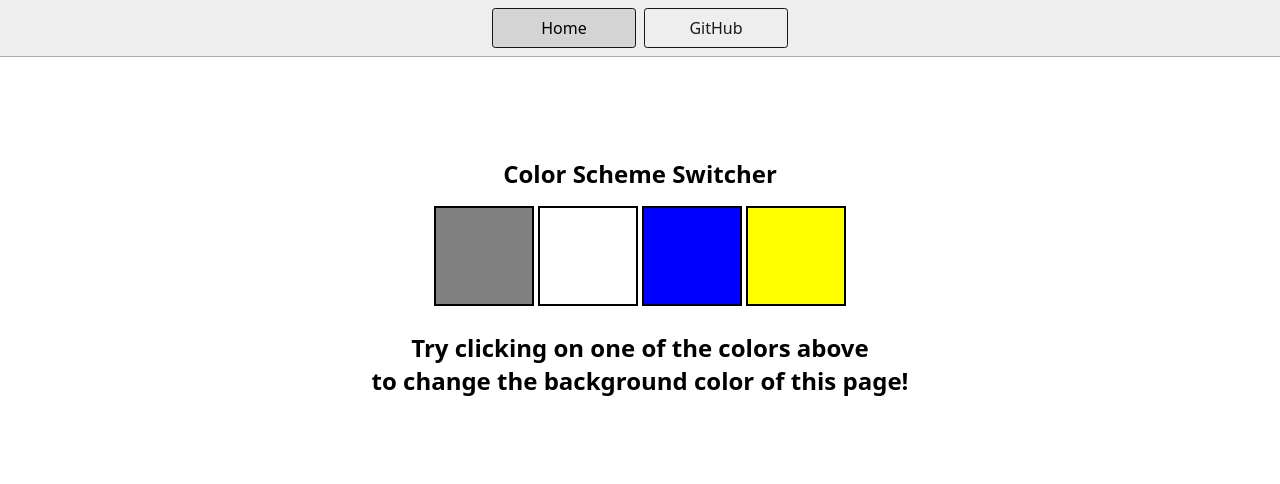
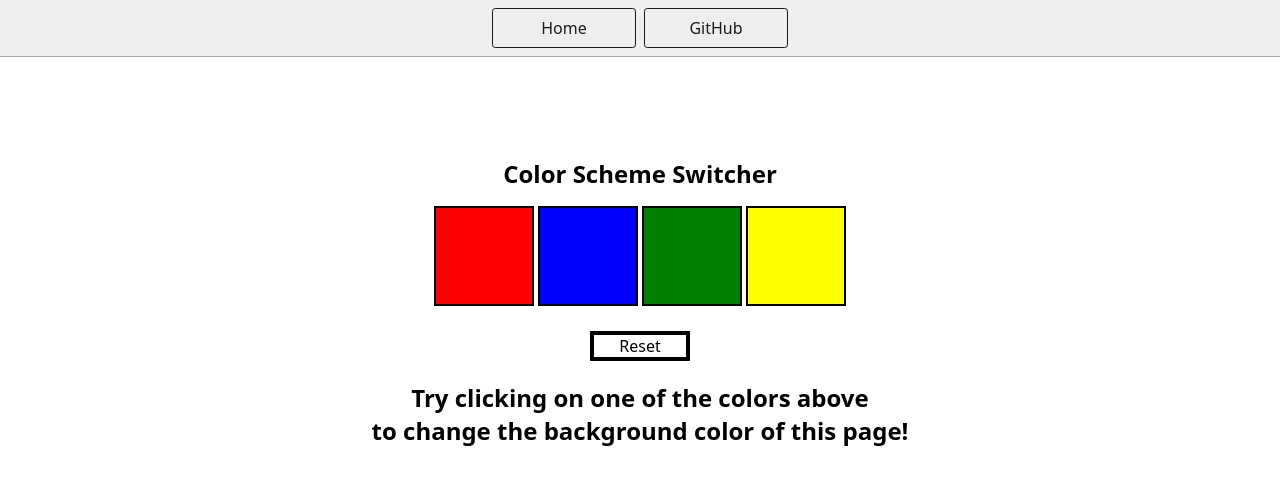
Before and after one commit to Adityarj1910/JavaScript, a plain HTML site: page 05-Projects/01-color-Changer/index.html in a window 1280 px wide. Drawn offline with Linux system fonts and the light colour scheme.

Commit message:
Project 1 --> Color Changer

```diff
--- a/05-Projects/01-color-Changer/index.html
+++ b/05-Projects/01-color-Changer/index.html
@@ -10,21 +10,24 @@
   </head>
   <body>
     <nav>
-      <a href="/" aria-current="page">Home</a>
+      <a href="../index.html">Home</a>
       <a target="_blank" href="https://github.com/Adityarj1910">GitHub</a
       >
     </nav>
     <div class="canvas">
       <h1>Color Scheme Switcher</h1>
-      <span class="button" id="grey"></span>
-      <span class="button" id="white"></span>
+      <span class="button" id="red"></span>
       <span class="button" id="blue"></span>
+      <span class="button" id="green"></span>
       <span class="button" id="yellow"></span>
+      <div class="reset">
+        <span class="button reset-button" id="reset">Reset</span>
+      </div>
       <h2>
         Try clicking on one of the colors above
         <span>to change the background color of this page!</span>
       </h2>
     </div>
-    <script src="chaiaurcode.js"></script>
+    <script src="./script.js"></script>
   </body>
 </html>
--- a/05-Projects/01-color-Changer/script.js
+++ b/05-Projects/01-color-Changer/script.js
@@ -0,0 +1,31 @@
+const buttons = document.querySelectorAll('.button'); //select all the buttons so that we can loop each button
+// console.log((buttons));
+
+const body = document.querySelector("body")
+// console.log(body);
+
+buttons.forEach((eachButton) => {
+    // console.log(eachButton);
+
+    eachButton.addEventListener('click', (e) => { //this will listen to 'click' event
+        // and will perform the following function
+        console.log(e);
+        console.log(e.target);
+        if(e.target.id === 'red'){
+            body.style.backgroundColor = e.target.id;
+        }
+        if(e.target.id === 'blue'){
+            body.style.backgroundColor = e.target.id;
+        }
+        if(e.target.id === 'green'){
+            body.style.backgroundColor = e.target.id;
+        }
+        if(e.target.id === 'yellow'){
+        body.style.backgroundColor = e.target.id;
+        }
+        if(e.target.id === 'reset'){
+        body.style.backgroundColor = 'white';
+        }
+
+    })
+} )
--- a/05-Projects/01-color-Changer/style.css
+++ b/05-Projects/01-color-Changer/style.css
@@ -17,16 +17,28 @@ html {
     border: solid black 2px;
     display: inline-block;
   }
-
-  #grey {
-    background: grey;
+  .reset{
+    margin: 20px auto 100px;
+    margin-bottom: 10px;
+    width: 80%;
+    text-align: center;
+  }
+  .reset-button{
+    height: 30px;
+    width: 100px;
+    border: solid black 4px;
+    display: inline-block;
   }
 
-  #white {
-    background: white;
+  #red {
+    background: red;
   }
+
   #blue {
     background: blue;
+  }
+  #green {
+    background: green;
   }
   #yellow {
     background: yellow;
```
